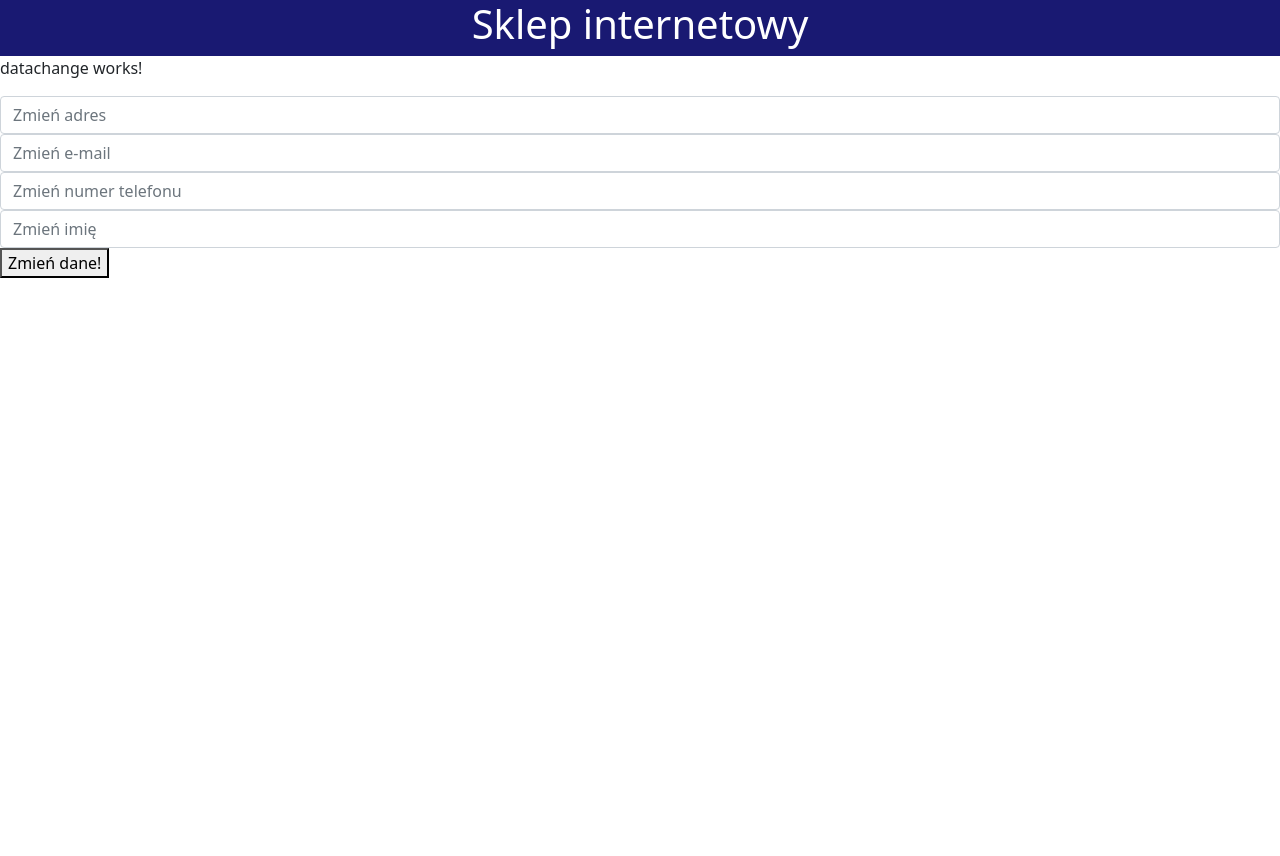
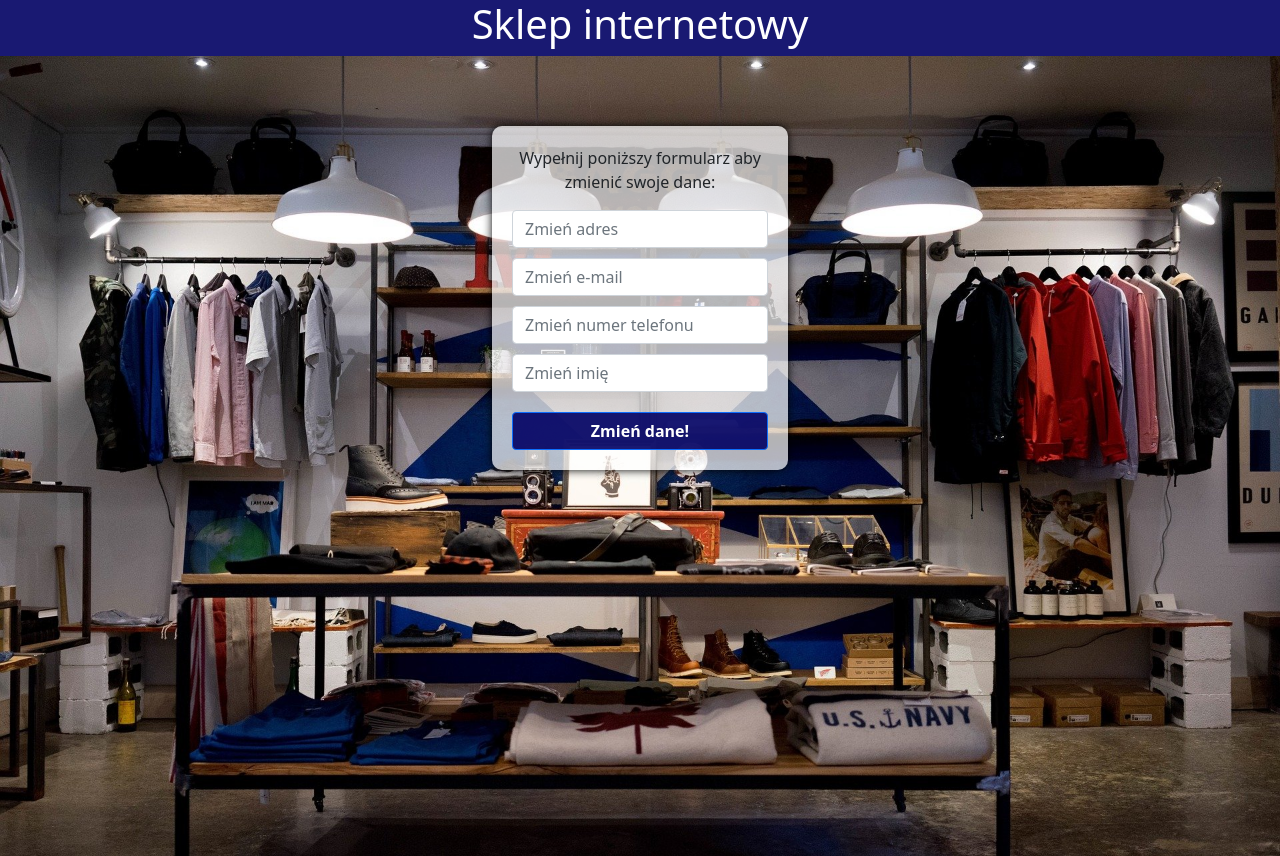
Before and after one commit to mkozien/SHOP-Angular, an Angular app: page /datachange in a window 1280 px wide. Before the commit the page ends 800 px from the top, so only its background shows below. Built offline with nearby package versions, Linux system fonts and the light colour scheme.

Commit message:
bootstrap added to login and register forms

```diff
--- a/src/app/datachange/datachange.component.css
+++ b/src/app/datachange/datachange.component.css
@@ -0,0 +1,34 @@
+.bg {
+  background: url("../images/background_login.jpg") no-repeat;
+  width: 100%;
+  height: 100vh;
+  background-size: 100%;
+}
+
+.form-container {
+  top: 20vh;
+  background: rgba(255, 255, 255, 0.7);
+  padding: 20px;
+  border-radius: 10px;
+  box-shadow: 0px 0px 10px 0px #000000;
+  position: center;
+  margin-top: 70px;
+}
+
+p {
+  text-align: center;
+}
+
+input {
+  width: 100%;
+  margin: 10px 0px 10px 0px;
+  color: #6c757d;
+}
+
+#data-change-button {
+  width: 100%;
+  color: #fff;
+  background-color: rgba(0, 0, 99, 0.9);
+  font-weight: bold;
+  margin-top: 10px;
+}
--- a/src/app/datachange/datachange.component.html
+++ b/src/app/datachange/datachange.component.html
@@ -1,6 +1,14 @@
-<p>datachange works!</p>
-<input class="form-control" [(ngModel)]="address" type="text" placeholder="Zmień adres" name="address">
-<input class="form-control" [(ngModel)]="mail" type="text" placeholder="Zmień e-mail" name="email">
-<input class="form-control" [(ngModel)]="phone" type="text" placeholder="Zmień numer telefonu" name="phone">
-<input class="form-control" [(ngModel)]="name" type="text" placeholder="Zmień imię" name="name">
-<button (click)="changeData()">Zmień dane!</button>
+<div class="container-fluid bg">
+  <div class = "row justify-content-center" >
+    <div class = "col-12 col-sm-6 col-md-3">
+      <form class="form-container">
+        <p>Wypełnij poniższy formularz aby zmienić swoje dane:</p>
+          <input class="form-control" [(ngModel)]="address" type="text" placeholder="Zmień adres" name="address">
+          <input class="form-control" [(ngModel)]="mail" type="text" placeholder="Zmień e-mail" name="email">
+          <input class="form-control" [(ngModel)]="phone" type="text" placeholder="Zmień numer telefonu" name="phone">
+          <input class="form-control" [(ngModel)]="name" type="text" placeholder="Zmień imię" name="name">
+          <button class="btn btn-primary btn-block" id="data-change-button" (click)="changeData()">Zmień dane!</button>
+      </form>
+    </div>
+  </div>
+</div>
--- a/src/app/login-form/login-form.component.css
+++ b/src/app/login-form/login-form.component.css
@@ -3,11 +3,6 @@
   width: 100%;
   height: 100vh;
   background-size: 100%;
-}
-
-.login-image {
-  width: 7%;
-  height: 7%;
 }
 
 .form-container {
--- a/src/app/password-change/passwordchange.component.css
+++ b/src/app/password-change/passwordchange.component.css
@@ -0,0 +1,34 @@
+.bg {
+  background: url("../images/background_login.jpg") no-repeat;
+  width: 100%;
+  height: 100vh;
+  background-size: 100%;
+}
+
+.form-container {
+  top: 20vh;
+  background: rgba(255, 255, 255, 0.7);
+  padding: 20px;
+  border-radius: 10px;
+  box-shadow: 0px 0px 10px 0px #000000;
+  position: center;
+  margin-top: 70px;
+}
+
+p {
+  text-align: center;
+}
+
+input {
+  width: 100%;
+  margin: 10px 0px 10px 0px;
+  color: #6c757d;
+}
+
+#password-change-button {
+  width: 100%;
+  color: #fff;
+  background-color: rgba(0, 0, 99, 0.9);
+  font-weight: bold;
+  margin-top: 10px;
+}
--- a/src/app/password-change/passwordchange.component.html
+++ b/src/app/password-change/passwordchange.component.html
@@ -1,3 +1,11 @@
-<p>passwordchange works!</p>
-<input class="form-control" [(ngModel)]="password" type="password" placeholder="New password" name="password">
-<button (click)="changePassword()">Zmień hasło!</button>
+<div class="container-fluid bg">
+  <div class = "row justify-content-center" >
+    <div class = "col-12 col-sm-6 col-md-3">
+      <form class="form-container">
+        <p>Wypełnij poniższe pole aby zmienić hasło:</p>
+          <input class="form-control" [(ngModel)]="password" type="password" placeholder="Nowe hasło" name="password">
+          <button class="btn btn-primary btn-block" id="password-change-button" (click)="changePassword()">Zmień hasło!</button>
+      </form>
+    </div>
+  </div>
+</div>
--- a/src/app/registration-form/registration-form.component.css
+++ b/src/app/registration-form/registration-form.component.css
@@ -3,11 +3,6 @@
   width: 100%;
   height: 100vh;
   background-size: 100%;
-}
-
-.login-image {
-  width: 7%;
-  height: 7%;
 }
 
 .form-container {
```
Also changed, not shown: 1 other file (tests, documents, lock files or other folders).
